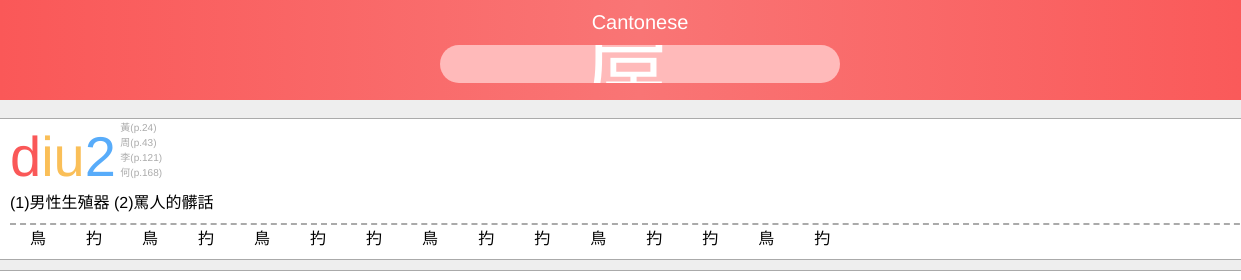
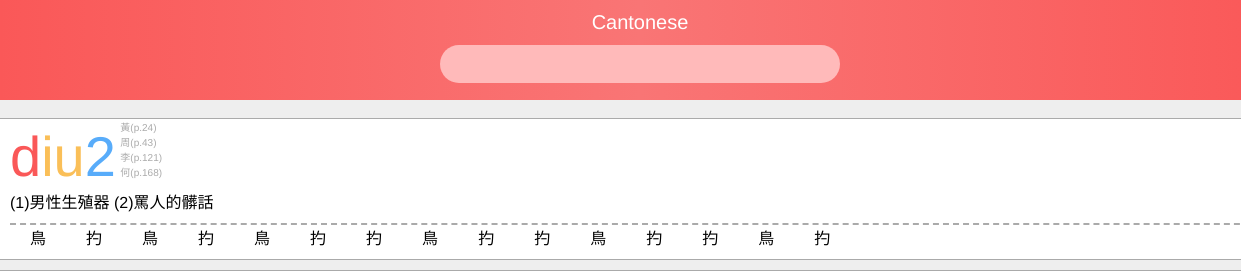
Before and after one commit to jsdelivrbot/betterLexiCan, a plain HTML site: page index.html in a window 1280 px wide. Shown: the top 280 px of the page, 0-1241 px from the left. Drawn offline with Linux system fonts and the light colour scheme; grey boxes are pictures that could not be loaded.

Commit message:
Update index.html

```diff
--- a/index.html
+++ b/index.html
@@ -164,7 +164,7 @@
 <body>
 	<div id="head">Cantonese
 		<br/>
-		<input id="searchInput" type="search" value="屌"/>
+		<input type="search" id="searchInput"/>
 	</div>
 	<div id="results">
 		<br/>
```
